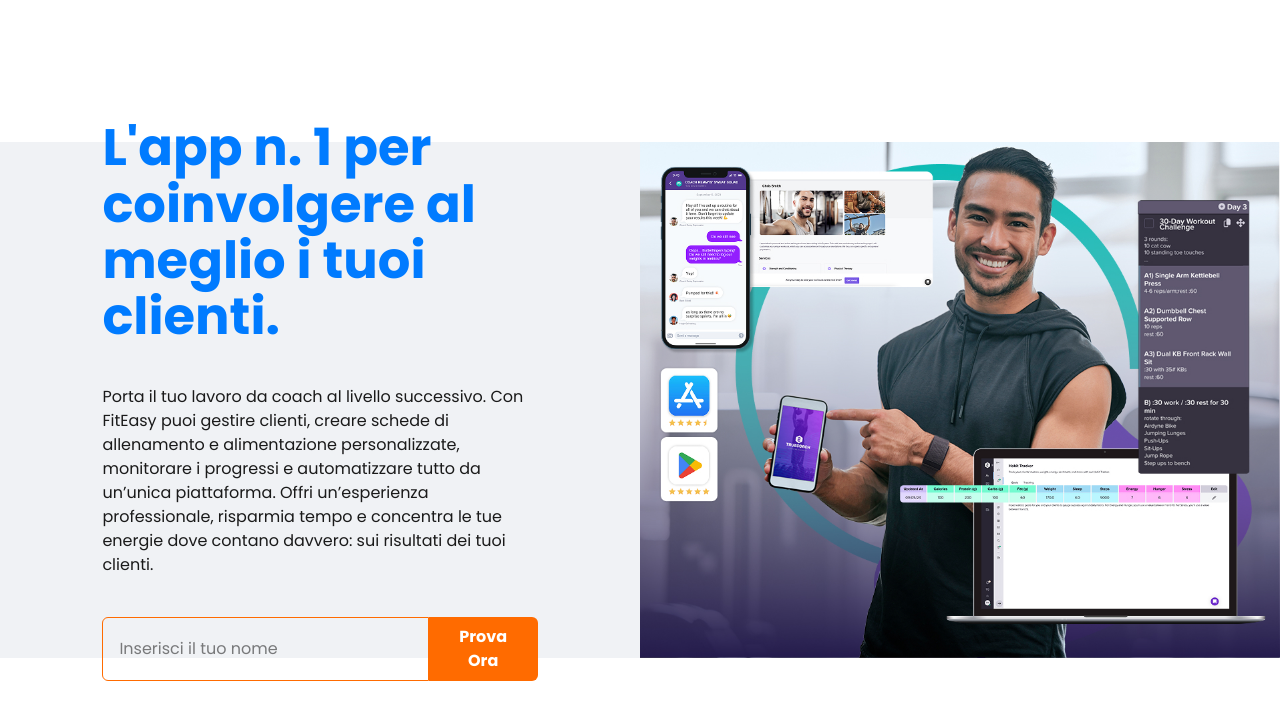
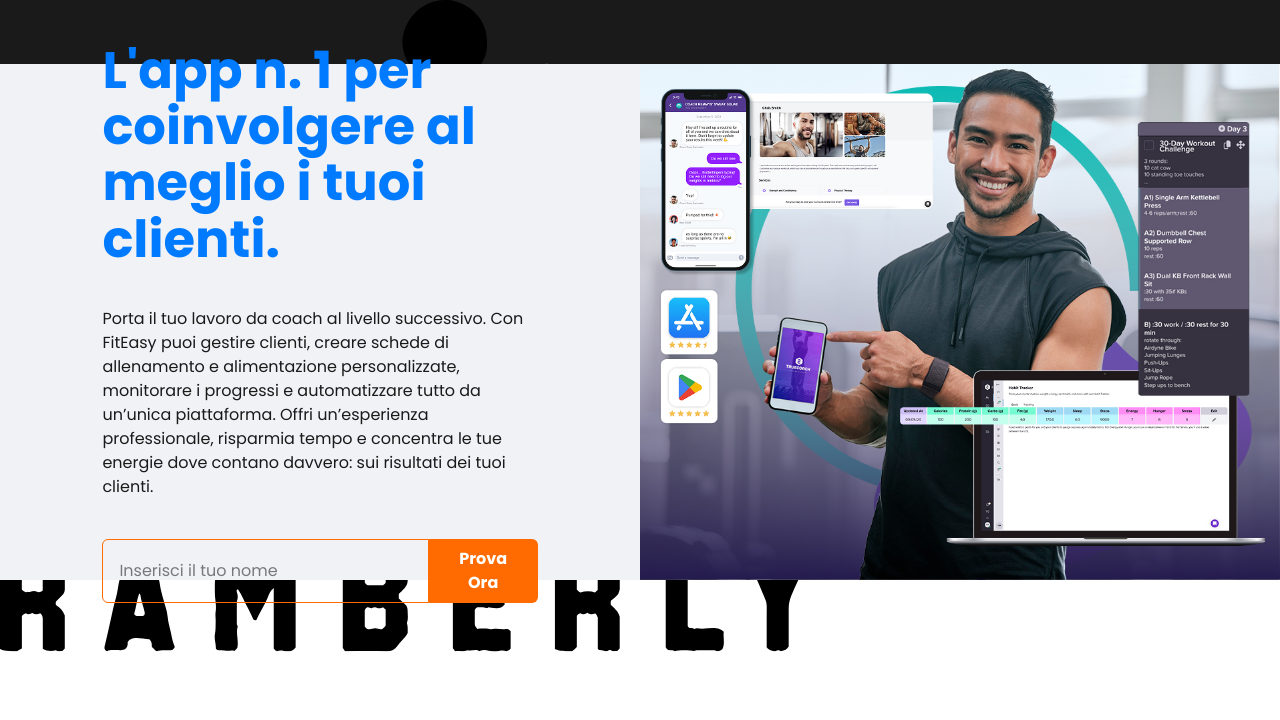
Before and after one commit to Markin1999/FitEasy, a React (Vite) app in the folder tailwindcss4/: page / in a window 1280 px wide. Shown: the top 720 px of the page. Built offline with nearby package versions, Linux system fonts and the light colour scheme.

Commit message:
Aggiunto logo

```diff
--- a/tailwindcss4/src/componenti/homepage/Homepage.jsx
+++ b/tailwindcss4/src/componenti/homepage/Homepage.jsx
@@ -1,8 +1,10 @@
 import { Header } from "./header";
+import { Navbar } from "./navbar";
 
 export function Homepage() {
   return (
     <>
+      <Navbar />
       <Header />
     </>
   );
--- a/tailwindcss4/src/componenti/homepage/navbar.jsx
+++ b/tailwindcss4/src/componenti/homepage/navbar.jsx
@@ -0,0 +1,9 @@
+export function Navbar() {
+  return (
+    <nav className="bg-testo h-16">
+      <div>
+        <img src="../../src/assets/logo/logo.svg" alt="" />
+      </div>
+    </nav>
+  );
+}
--- a/tailwindcss4/src/index.css
+++ b/tailwindcss4/src/index.css
@@ -9,8 +9,6 @@
 
 body {
   margin: 0;
-  display: flex;
-  place-items: center;
   min-width: 320px;
   min-height: 100vh;
   font-family: "Poppins", sans-serif;
```
Also changed, not shown: tailwindcss4/src/assets/logo/logo.svg (added).
